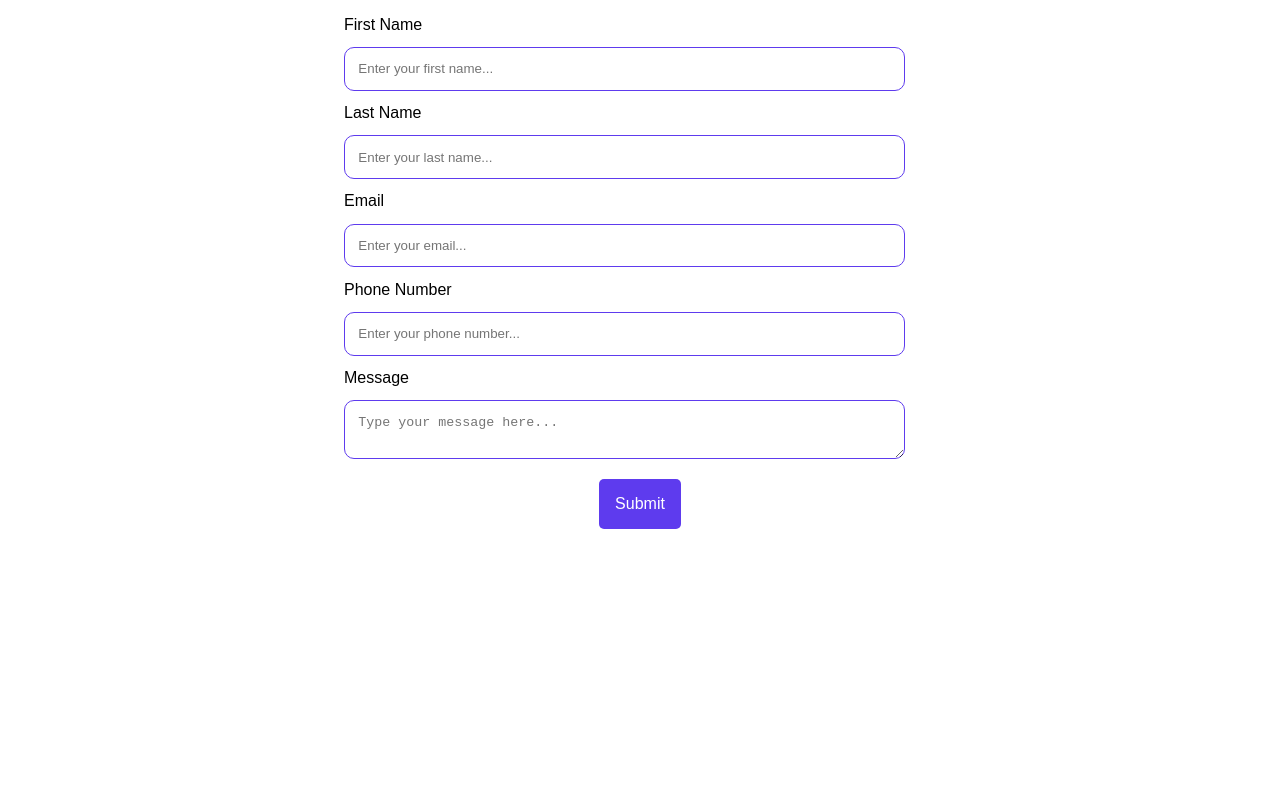
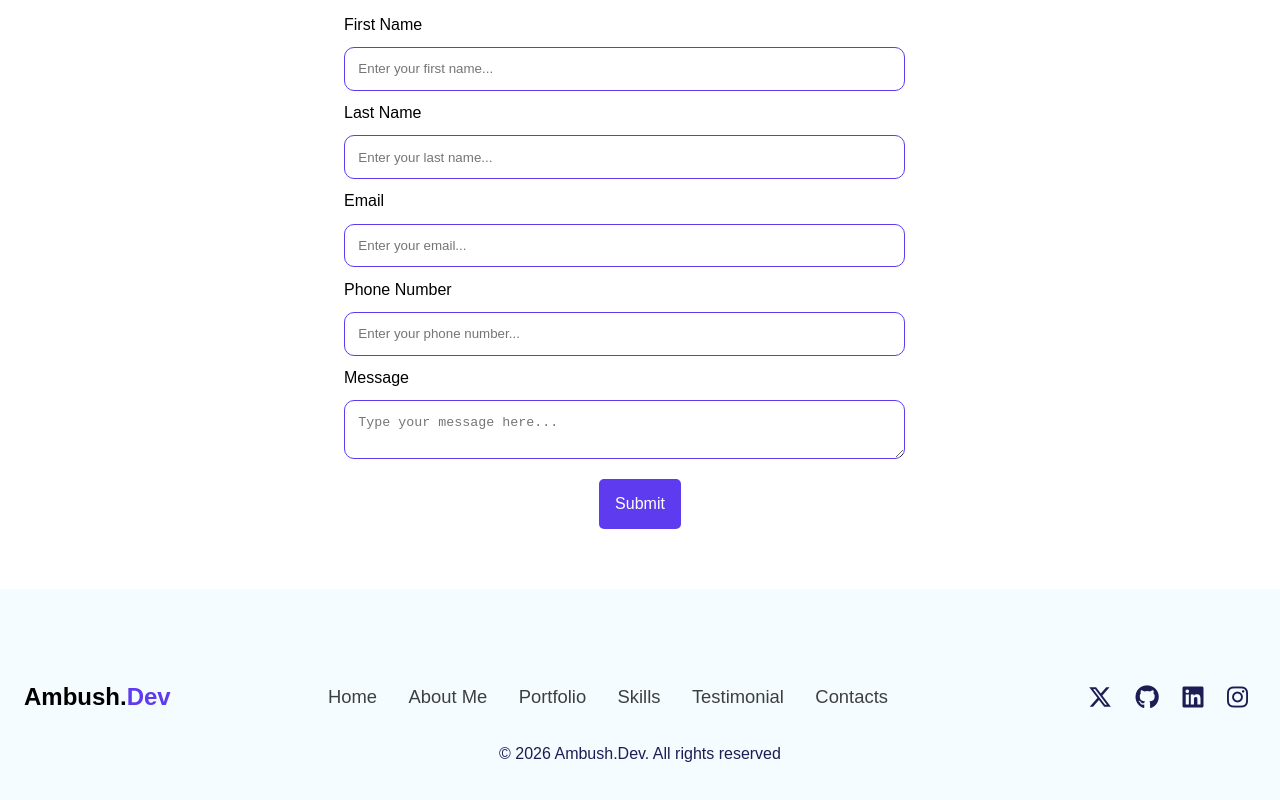
Before and after one commit to Ambush08/Personal-Portfolio, a React (Vite) app: page / in a window 1280 px wide. Shown: the part 4270-5070 px from the top of the page. Before the commit the page ends 4859 px from the top, so only its background shows below. Built offline with nearby package versions, Linux system fonts and the light colour scheme.

Commit message:
Create footer component and style it

```diff
--- a/src/App.css
+++ b/src/App.css
@@ -37,6 +37,7 @@ i{
 
 i:hover{
     color: var(--primary);
+    cursor: pointer;
 }
 
 li{
@@ -63,20 +64,24 @@ li{
     background: var(--white);
     color: var(--github);
     border: 1px solid var(--github);
+    cursor: pointer;
 }
 
 .btn-secondary:hover{
     background: var(--primary);
+    cursor: pointer;
 }
 
 .btn-secondary a:hover{
     color: var(--white);
+    cursor: pointer;
 }
 
 .btn-primary:hover{
     background: var(--white);
     color: var(--primary);
     border: 1px solid var(--primary);
+    cursor: pointer;
 }
 
 p{
@@ -110,3 +115,12 @@ img{
     overflow: clip;
     width: 100%;
 }
+
+.logo{
+    font-size: 1.5rem;
+    font-weight: 800;
+}
+
+.logo-highlight{
+    color: var(--primary);
+}
--- a/src/App.jsx
+++ b/src/App.jsx
@@ -6,6 +6,7 @@ import {Projects} from './Pages/Home/Projects';
 import './App.css'
 import { Testimonial } from './Pages/Home/Testimonial';
 import {Contacts} from "./Pages/Home/Contacts";
+import {Footer} from "./Pages/Home/Footer";
 
 function App() {
   return (
@@ -16,6 +17,7 @@ function App() {
       <Projects />
       <Testimonial />
       <Contacts />
+      <Footer />
     </>
 
   )
--- /dev/null
+++ b/src/Pages/Home/Footer.css
@@ -0,0 +1,108 @@
+:root {
+    --primary: #5e3bee;
+    --heading-color: #282938;
+    --bg-shade: #f5fcff;
+    --github: #e62872;
+    --darkblue: #1c1e53;
+    --black: #000;
+    --white: #fff;
+}
+
+.footer-section{
+    background: var(--bg-shade);
+    padding: 3em 0;
+    width: 100%;
+}
+
+.footer-logo{
+    padding-left: 1em;
+}
+
+.footer-nav-list{
+    display: flex;
+    flex-direction: column;
+    align-items: center;
+    justify-content: center;
+}
+
+.footer-nav-link{
+    margin: 1em 0;
+    font-size: 1.15rem;
+    font-weight: 500;
+    opacity: .75;
+}
+
+.footer-nav-link:hover{
+    color: var(--primary);
+    cursor: pointer;
+}
+
+.footer-social-list{
+    display: flex;
+    align-items: center;
+    justify-content: space-between;
+    gap: 1em;
+}
+
+.footer-social-link i{
+    font-size: 1.5rem;
+}
+
+.footer-social-link i:hover{
+    cursor: pointer;
+}
+
+.footer-text{
+    text-align: center;
+}
+
+/*Media Query*/
+@media(min-width: 768px) {
+    .footer-container{
+        max-width: 1024px;
+        padding-top: 2em;
+    }
+
+    .footer-nav-list{
+        flex-direction: row;
+        align-items: center;
+        justify-content: space-between;
+        gap: 1em;
+    }
+}
+
+@media(min-width: 1024px) {
+    .footer-container{
+        max-width: 1444px;
+        padding-top: 2em;
+    }
+
+    .footer-logo{
+        flex-grow: 1;
+    }
+
+    .footer-nav{
+        flex-grow: 1;
+        max-width: 600px;
+        margin-right: 10em;
+    }
+
+    .footer-nav-list{
+        gap: .5em;
+    }
+
+    .footer-nav-link{
+        margin: 0;
+        padding: 0;
+    }
+
+    .footer-socials{
+        flex-grow: 1;
+        padding-right: 2em;
+        max-width: 200px;
+    }
+
+    .footer-social-list{
+        gap: .5em;
+    }
+}
--- a/src/Pages/Home/Footer.jsx
+++ b/src/Pages/Home/Footer.jsx
@@ -0,0 +1,53 @@
+import './Footer.css';
+
+export function Footer () {
+    return(
+        <footer className="footer-section">
+            <div className="container footer-container">
+                <div className="logo footer-logo">
+                    Ambush.<span className="logo-highlight">Dev</span>
+                </div>
+
+                <div className="footer-nav">
+                    <ul className="footer-nav-list">
+                        <li className="footer-nav-link">Home</li>
+                        <li className="footer-nav-link">About Me</li>
+                        <li className="footer-nav-link">Portfolio</li>
+                        <li className="footer-nav-link">Skills</li>
+                        <li className="footer-nav-link">Testimonial</li>
+                        <li className="footer-nav-link">Contacts</li>
+                    </ul>
+                </div>
+
+                <div className="footer-socials">
+                    <ul className="footer-social-list">
+                        <li className="footer-social-link">
+                            <a href="">
+                                <i class="fa-brands fa-x-twitter"></i>
+                            </a>
+                        </li>
+                        <li className="footer-social-link">
+                            <a href="">
+                                <i class="fa-brands fa-github"></i>
+                            </a>
+                        </li>
+                        <li className="footer-social-link">
+                            <a href="">
+                                <i class="fa-brands fa-linkedin"></i>
+                            </a>
+                        </li>
+                        <li className="footer-social-link">
+                            <a href="">
+                                <i class="fa-brands fa-instagram"></i>
+                            </a>
+                        </li>
+                    </ul>
+                </div>
+
+            </div>
+            <div className="footer-text">
+                <p>&copy; 2026 Ambush.Dev. All rights reserved</p>
+            </div>
+        </footer>
+    )
+}
--- a/src/Pages/Home/Testimonial.css
+++ b/src/Pages/Home/Testimonial.css
@@ -73,6 +73,7 @@
 
 .rating-list li i:hover{
     color: var(--primary);
+    cursor: pointer;
 }
 
 .client-remarks{
@@ -102,6 +103,7 @@
 
 .client-company:hover{
     color: var(--primary);
+    cursor: pointer;
 }
 
 .client-company{
```
